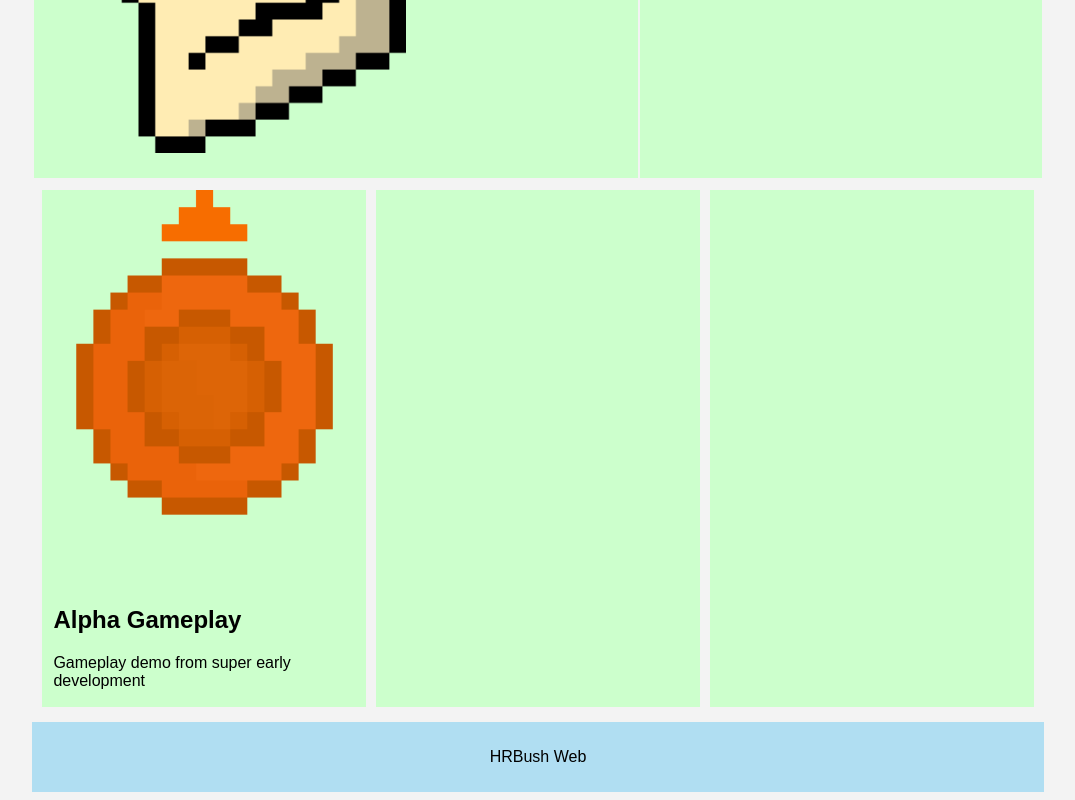
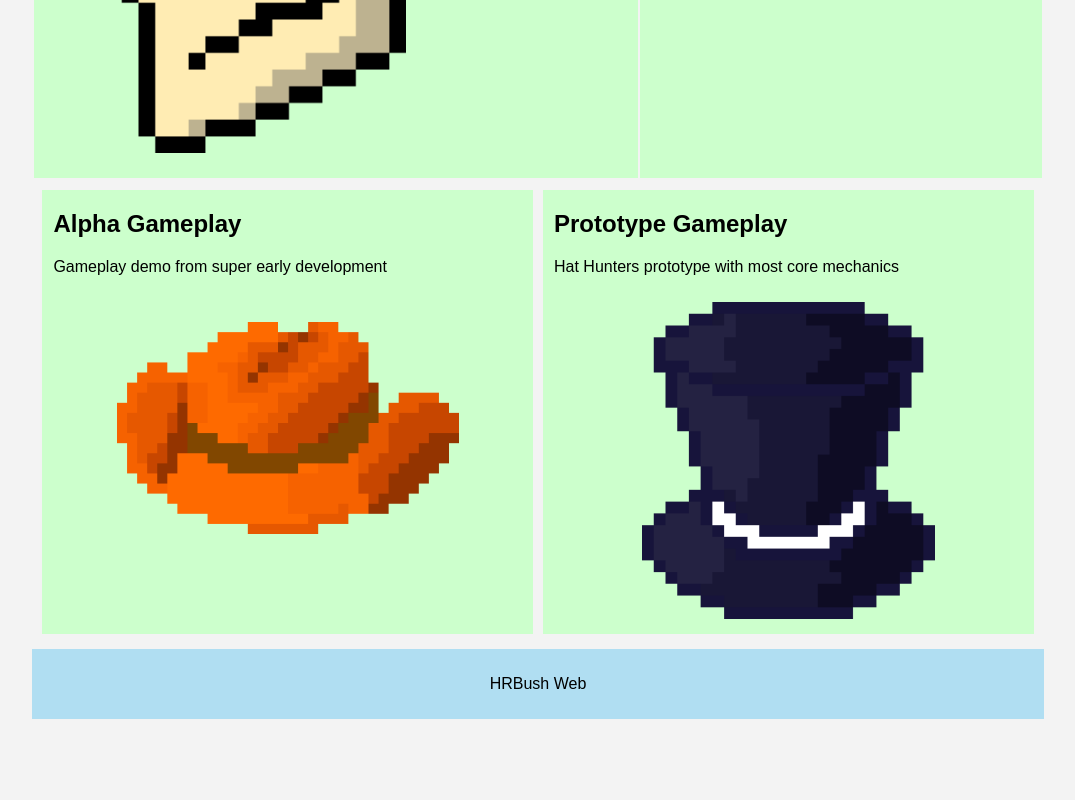
Before and after one commit to HatHunters/HatHunters, a plain HTML site: page index.html in a window 1280 px wide. Shown: the part 626-1426 px from the top of the page, without its empty margins (102-1177 px from the left). After the commit the page ends 1353 px from the top, so only its background shows below. Drawn offline with Linux system fonts and the light colour scheme.

Commit message:
new video

```diff
--- a/Css/homePageStyle.css
+++ b/Css/homePageStyle.css
@@ -114,8 +114,9 @@
 }
 
 #articles img {
-	width: 101%;
-	margin: -1px;
+	float: center;
+	width: 60%;
+	margin: 10px;
 }
 
 #footer {
--- a/index.html
+++ b/index.html
@@ -32,16 +32,16 @@ background-color: #f3f3f3">
   <table id="articles">
     <tbody>
       <tr>
+        <td><center>
+          <h2>Alpha Gameplay</h2><p>Gameplay demo from super early development</p><a href="alphaGameplay.html"><img src="Images/art2.png" style="width: 70%; padding-top:20px;"></a>
+        </center></td>
+
+        <td><center>
+          <h2>Prototype Gameplay</h2><p>Hat Hunters prototype with most core mechanics</p><a href="PrototypeGameplay.html"><img src="Images/art1.png"></a>
+        </center></td><!--
         <td>
           <a href="alphaGameplay.html"><img src="Images/alpha.png"><h2>Alpha Gameplay</h2><p>Gameplay demo from super early development</p></a>
-        </td>
-
-        <td>
-          <!--<a href="alphaGameplay.html"><img src="Images/alpha.png"><h2>Alpha Gameplay</h2><p>Gameplay demo from super early development</p></a>-->
-        </td>
-        <td><!--
-          <a href="alphaGameplay.html"><img src="Images/alpha.png"><h2>Alpha Gameplay</h2><p>Gameplay demo from super early development</p></a>-->
-        </td>
+        </td>-->
       </tr>
 
     </tbody>
```
Also changed, not shown: PrototypeGameplay.html (added, +33 -0 lines), 1 other file.
